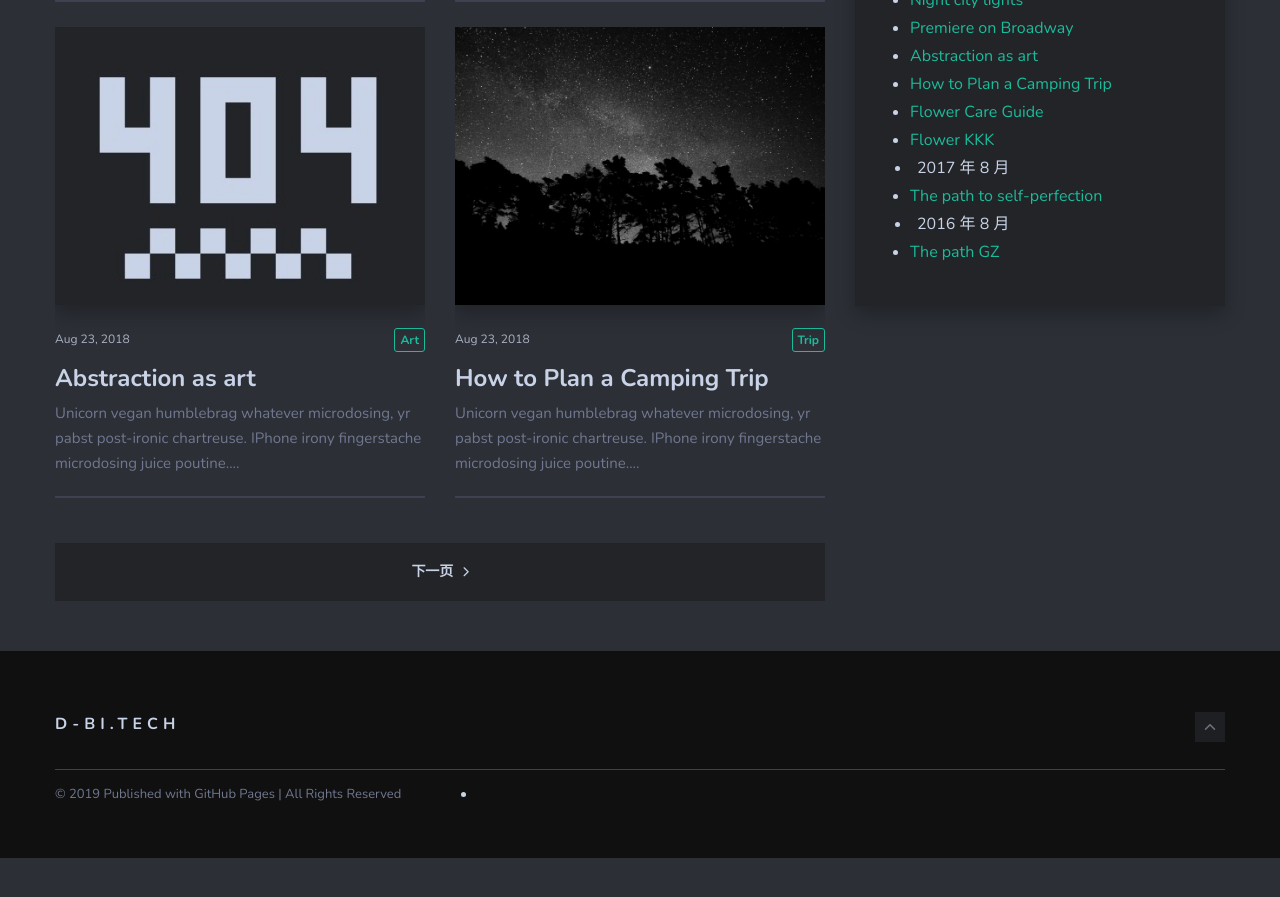
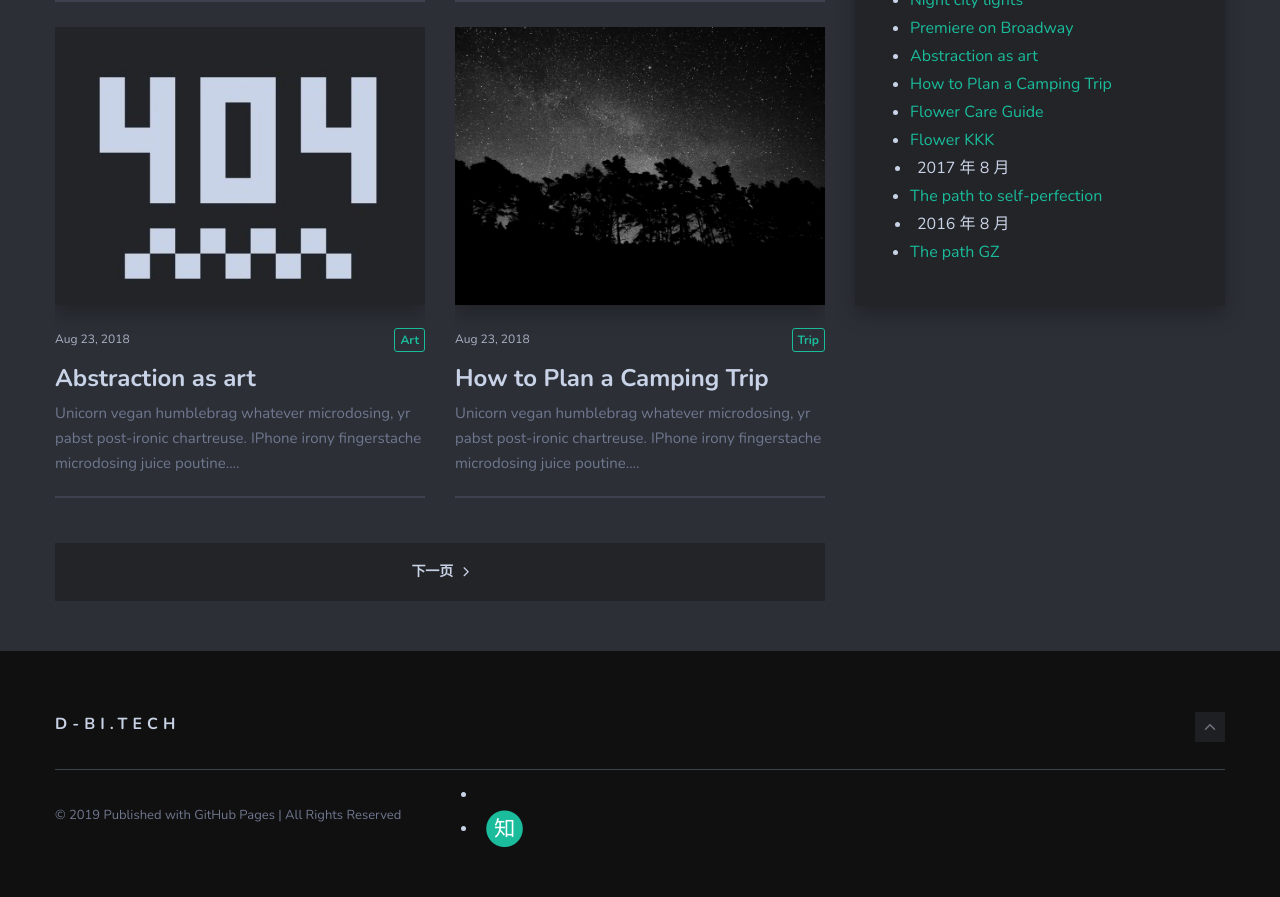
Before and after one commit to D-BI-TECH/D-BI-TECH.github.io, a Jekyll site: the page built from index.html, in a window 1280 px wide and 900 px high, scrolled down 1689 px. Shown: the top 897 px of the window. Built offline with Jekyll 4.4.1, drawn with Linux system fonts in a browser that asks for light colours; nearby versions of some CDN libraries; the list of posts is cut into pages by our own code; before the commit the page ends 2547 px from its top, so only the background shows below that.

Commit message:
Update footer.html

```diff
--- a/_includes/footer.html
+++ b/_includes/footer.html
@@ -21,7 +21,7 @@
                         </a>
                     </li>
                 {% endif %}
-                {% if site.zhihu_username %}
+                {% if site.zhihu %}
                     <li>
                         <a target="_blank" href="{{ site.zhihu }}">
                             <span class="fa-stack fa-lg">
```
